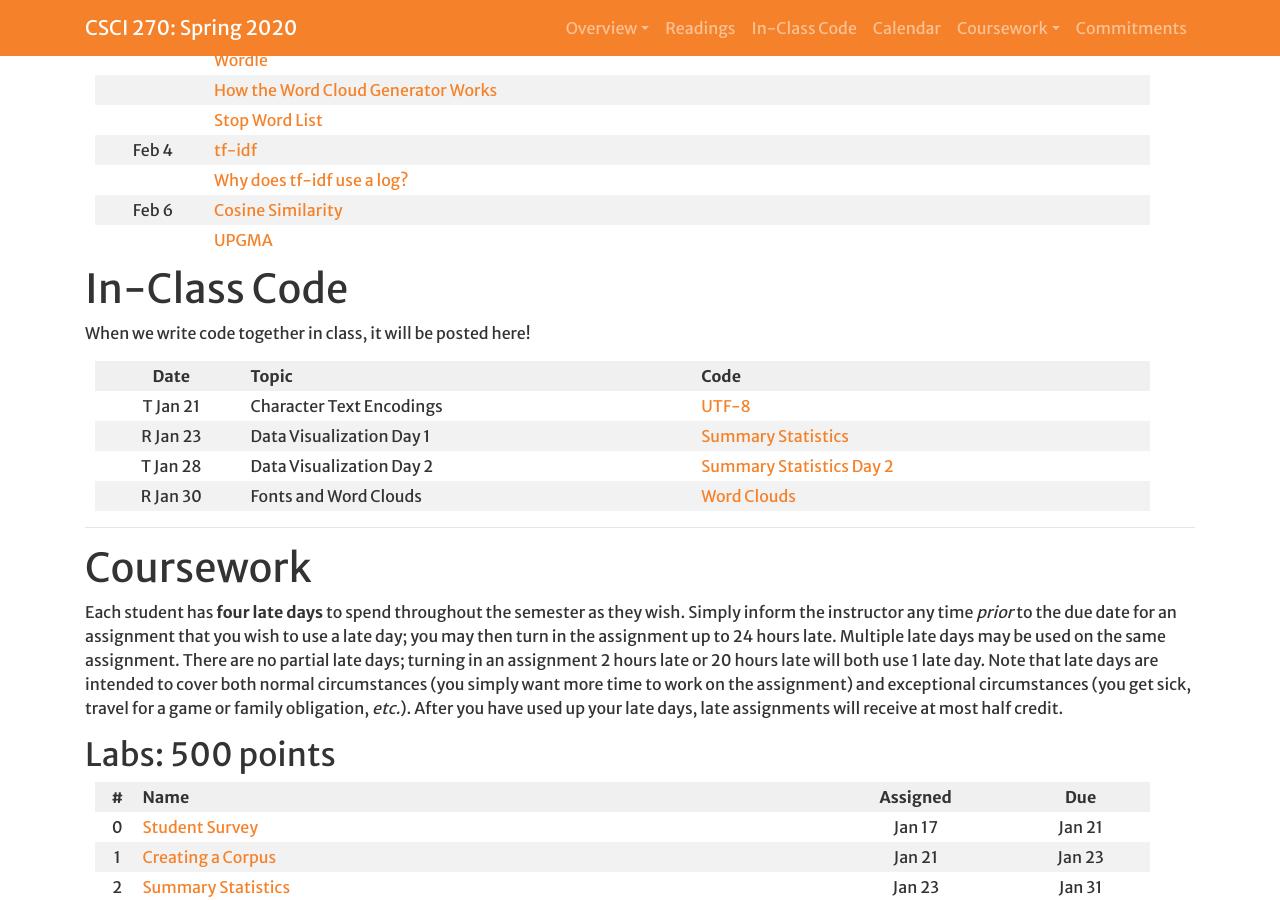
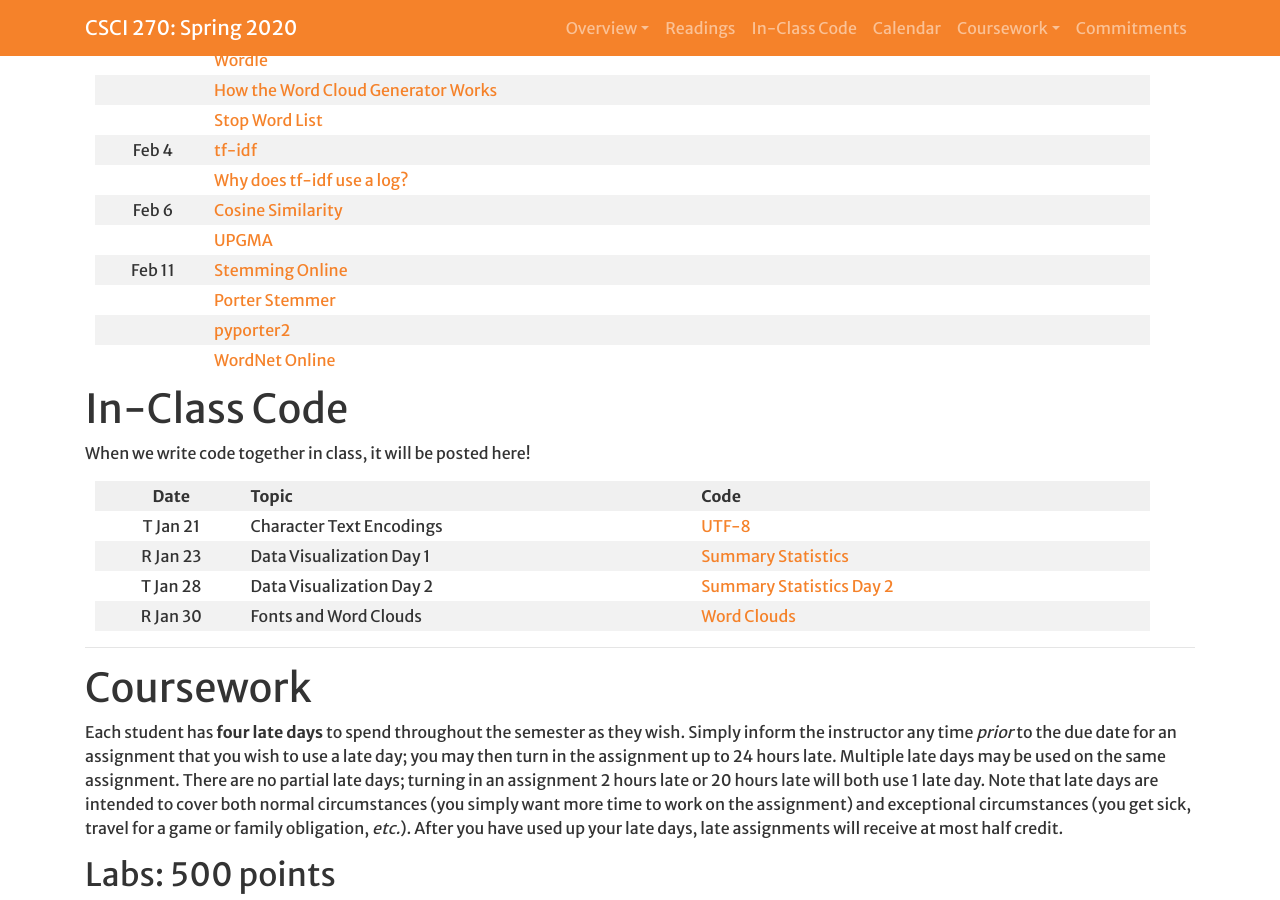
Before and after one commit to Hendrix-CS/csci270, a Jekyll site: the page built from index.md, in a window 1280 px wide and 900 px high, scrolled down 1696 px. Built offline with Jekyll 4.4.1, drawn with Linux system fonts in a browser that asks for light colours; a script that is not in the unit is left out; our own code applies the rules of GitHub Pages for plain Markdown files.

Commit message:
References for stemming and lemmatization

```diff
--- a/index.md
+++ b/index.md
@@ -55,6 +55,10 @@ prepared. As readings are assigned, they will be posted here.
 | | [Why does tf-idf use a log?](https://www.quora.com/Why-does-TF-IDF-use-a-log) |
 | Feb 6 | [Cosine Similarity](https://en.wikipedia.org/wiki/Cosine_similarity) |
 | | [UPGMA](https://en.wikipedia.org/wiki/UPGMA) |
+| Feb 11 | [Stemming Online](https://text-processing.com/demo/stem/) |
+| | [Porter Stemmer](http://people.scs.carleton.ca/~armyunis/projects/KAPI/porter.pdf) |
+| | [pyporter2](https://github.com/mdirolf/pyporter2) |
+| | [WordNet Online](http://wordnetweb.princeton.edu/perl/webwn) |
 
 # <a name="inclasscode">In-Class Code</a>
 
```
